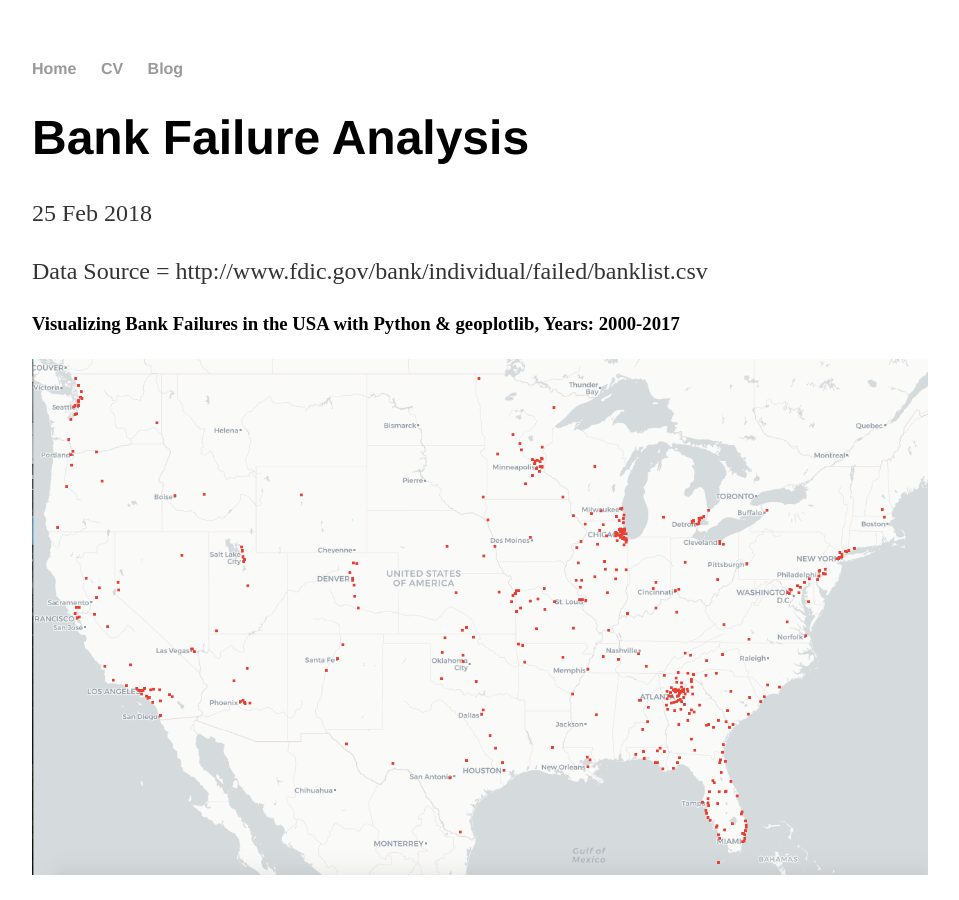
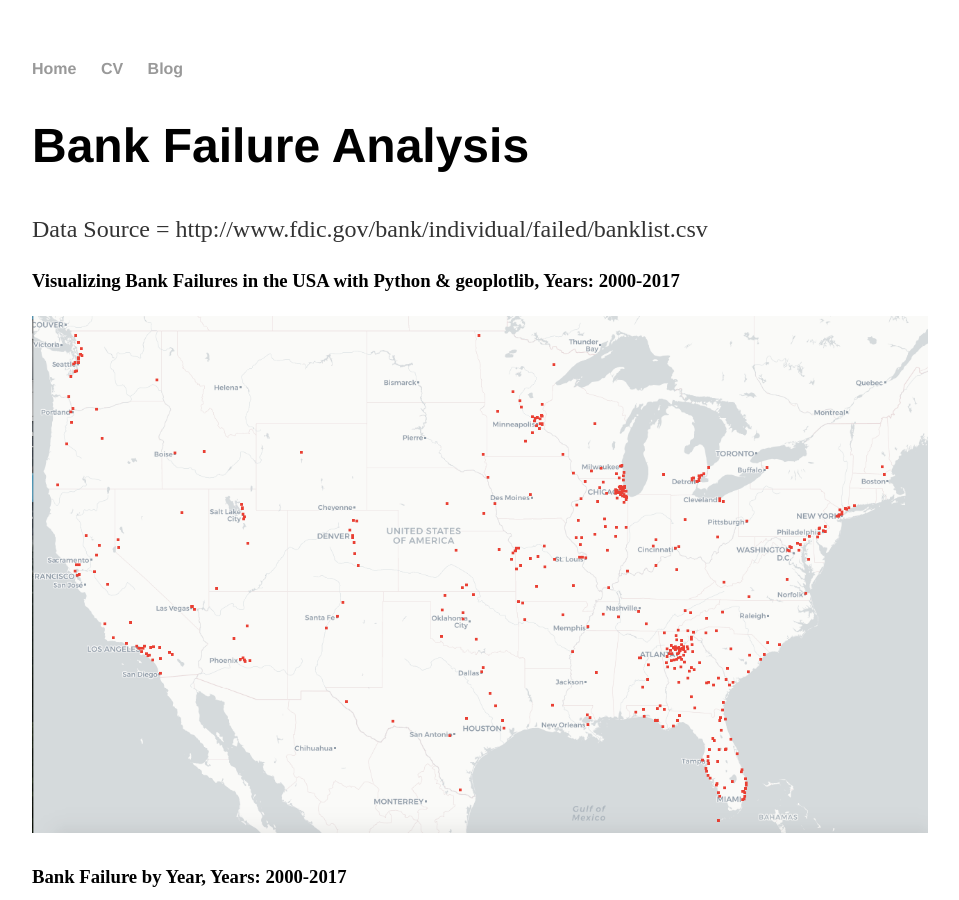
Before and after one commit to IKOSTYUK/ikostyuk.github.io, a Jekyll site: the page built from _posts/2018-02-25-Bank-Failure-Analysis.md, in a window 1280 px wide and 900 px high. Shown: the whole window, without its empty margins (160-1119 px from the left). Built offline with Jekyll 4.4.1, drawn with Linux system fonts in a browser that asks for light colours; our own code applies the rules of GitHub Pages for plain Markdown files; some of the changed text lies outside the part shown.

Commit message:
Update post.html

```diff
--- a/_layouts/post.html
+++ b/_layouts/post.html
@@ -1,9 +1,15 @@
 ---
 layout: default
 ---
-<h1>{{ page.title }}</h1>
-<p class="meta">{{ page.date | date_to_string }}</p>
+<article class="post">
+  <h1>{{ page.title }}</h1>
 
-<div class="post">
-  {{ content }}
-</div>
+  <div class="entry">
+    {{ content }}
+  </div>
+
+  <div class="date">
+    Written on {{ page.date | date: "%B %e, %Y" }}
+  </div>
+
+</article>
```
